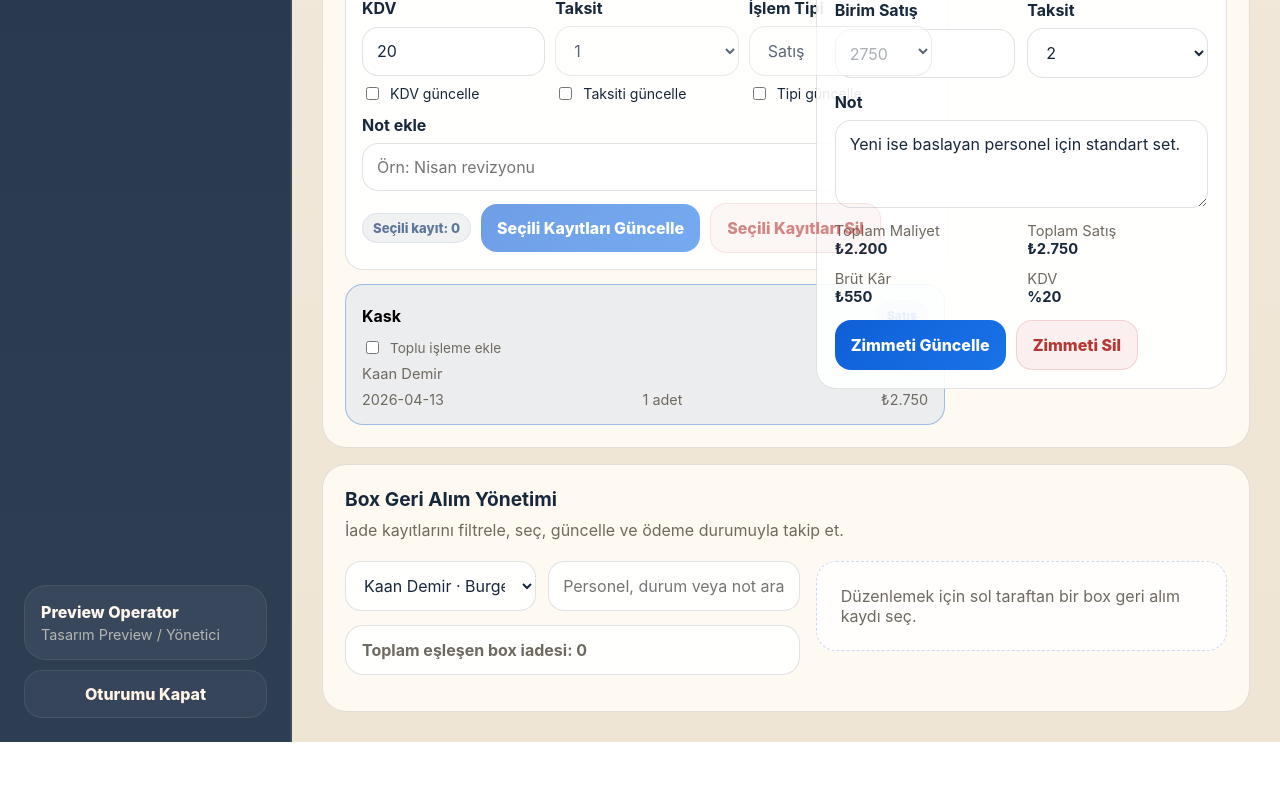
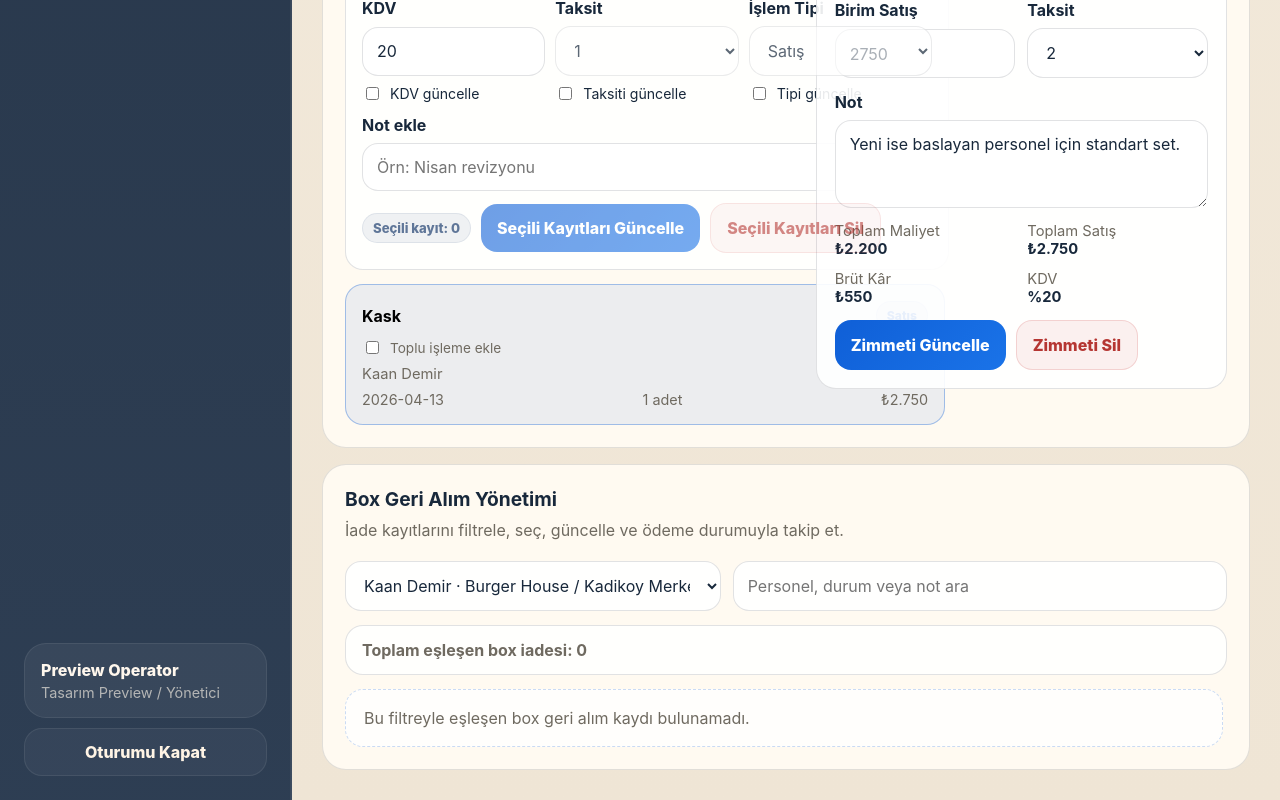
Before and after one commit to catkapinda/catkapinda-crm, a Next.js app in the folder v2/frontend/: page /preview/equipment in a window 1280 px wide. Shown: the part 3984-4784 px from the top of the page. Before the commit the page ends 4726 px from the top, so only its background shows below. Built offline with nearby package versions, Linux system fonts and the light colour scheme.

Commit message:
Fix equipment empty-state layout drift

```diff
--- a/v2/frontend/components/equipment/equipment-management-workspace.tsx
+++ b/v2/frontend/components/equipment/equipment-management-workspace.tsx
@@ -403,6 +403,8 @@ export function EquipmentManagementWorkspace() {
     () => boxEntries.find((entry) => entry.id === selectedBoxId) ?? null,
     [boxEntries, selectedBoxId],
   );
+  const hasSelectedIssue = Boolean(selectedIssue);
+  const hasSelectedBox = Boolean(selectedBox);
 
   async function handleIssueSubmit(event: FormEvent<HTMLFormElement>) {
     event.preventDefault();
@@ -643,7 +645,9 @@ export function EquipmentManagementWorkspace() {
         <div
           style={{
             display: "grid",
-            gridTemplateColumns: "minmax(320px, 1.05fr) minmax(320px, 0.95fr)",
+            gridTemplateColumns: hasSelectedIssue
+              ? "minmax(320px, 1.05fr) minmax(320px, 0.95fr)"
+              : "minmax(0, 1fr)",
             gap: "16px",
             alignItems: "start",
           }}
@@ -1035,12 +1039,25 @@ export function EquipmentManagementWorkspace() {
                     </button>
                   );
                 })}
+                {!issueEntries.length ? (
+                  <div
+                    style={{
+                      padding: "18px",
+                      borderRadius: "18px",
+                      border: "1px dashed rgba(15, 95, 215, 0.22)",
+                      color: "var(--muted)",
+                      background: "rgba(255, 255, 255, 0.76)",
+                    }}
+                  >
+                    Bu filtreyle eşleşen zimmet kaydı bulunamadı.
+                  </div>
+                ) : null}
               </div>
             )}
           </div>
 
-          <form onSubmit={handleIssueSubmit} style={{ display: "grid", gap: "14px" }}>
-            {selectedIssue ? (
+          {selectedIssue ? (
+            <form onSubmit={handleIssueSubmit} style={{ display: "grid", gap: "14px" }}>
               <div
                 style={{
                   display: "grid",
@@ -1284,20 +1301,8 @@ export function EquipmentManagementWorkspace() {
                   </button>
                 </div>
               </div>
-            ) : (
-              <div
-                style={{
-                  padding: "24px",
-                  borderRadius: "20px",
-                  border: "1px dashed rgba(15, 95, 215, 0.22)",
-                  color: "var(--muted)",
-                  background: "rgba(255, 255, 255, 0.76)",
-                }}
-              >
-                Düzenlemek için sol taraftan bir zimmet kaydı seç.
-              </div>
-            )}
-          </form>
+            </form>
+          ) : null}
         </div>
       </section>
 
@@ -1321,7 +1326,9 @@ export function EquipmentManagementWorkspace() {
         <div
           style={{
             display: "grid",
-            gridTemplateColumns: "minmax(320px, 1.05fr) minmax(320px, 0.95fr)",
+            gridTemplateColumns: hasSelectedBox
+              ? "minmax(320px, 1.05fr) minmax(320px, 0.95fr)"
+              : "minmax(0, 1fr)",
             gap: "16px",
             alignItems: "start",
           }}
@@ -1454,12 +1461,25 @@ export function EquipmentManagementWorkspace() {
                     </button>
                   );
                 })}
+                {!boxEntries.length ? (
+                  <div
+                    style={{
+                      padding: "18px",
+                      borderRadius: "18px",
+                      border: "1px dashed rgba(15, 95, 215, 0.22)",
+                      color: "var(--muted)",
+                      background: "rgba(255, 255, 255, 0.76)",
+                    }}
+                  >
+                    Bu filtreyle eşleşen box geri alım kaydı bulunamadı.
+                  </div>
+                ) : null}
               </div>
             )}
           </div>
 
-          <form onSubmit={handleBoxSubmit} style={{ display: "grid", gap: "14px" }}>
-            {selectedBox ? (
+          {selectedBox ? (
+            <form onSubmit={handleBoxSubmit} style={{ display: "grid", gap: "14px" }}>
               <div
                 style={{
                   display: "grid",
@@ -1616,20 +1636,8 @@ export function EquipmentManagementWorkspace() {
                   </button>
                 </div>
               </div>
-            ) : (
-              <div
-                style={{
-                  padding: "24px",
-                  borderRadius: "20px",
-                  border: "1px dashed rgba(15, 95, 215, 0.22)",
-                  color: "var(--muted)",
-                  background: "rgba(255, 255, 255, 0.76)",
-                }}
-              >
-                Düzenlemek için sol taraftan bir box geri alım kaydı seç.
-              </div>
-            )}
-          </form>
+            </form>
+          ) : null}
         </div>
       </section>
     </div>
```
